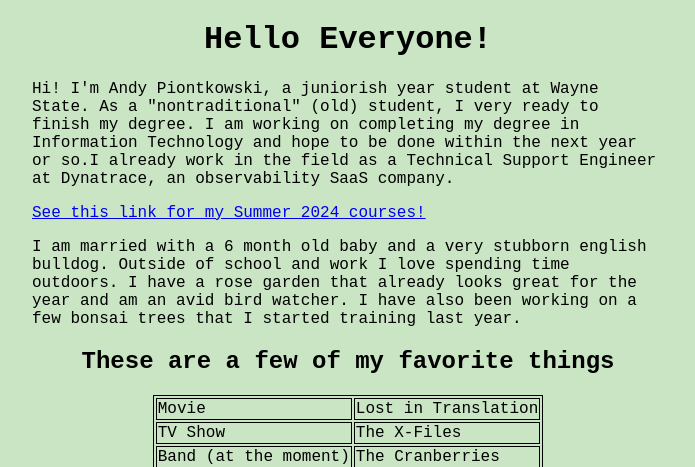
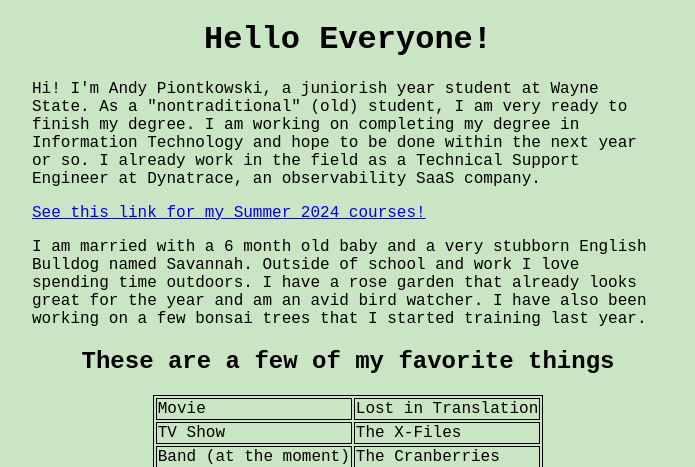
Before and after one commit to a-piontkowski/a-piontkowski, a plain HTML site: page index.html in a window 1280 px wide. Shown: the top 467 px of the page, without its empty margins (292-987 px from the left). Drawn offline with Linux system fonts and the light colour scheme.

Commit message:
Update index.html

```diff
--- a/index.html
+++ b/index.html
@@ -7,13 +7,13 @@
     </head>
     <body>
         <h1>Hello Everyone!</h1>
-        <p>Hi! I'm Andy Piontkowski, a juniorish year student at Wayne State. As a "nontraditional" (old) student, I very ready to finish my degree. I am working on completing my degree in Information Technology and hope to be done within the next year or so.I already work in the field as a Technical Support Engineer at Dynatrace, an observability SaaS company.
+        <p>Hi! I'm Andy Piontkowski, a juniorish year student at Wayne State. As a "nontraditional" (old) student, I am very ready to finish my degree. I am working on completing my degree in Information Technology and hope to be done within the next year or so. I already work in the field as a Technical Support Engineer at Dynatrace, an observability SaaS company.
         </p>
         <p>
             <a href="courses.html" target="_blank">See this link for my Summer 2024 courses!</a>
         </p>
         <p>
-            I am married with a 6 month old baby and a very stubborn english bulldog. Outside of school and work I love spending time outdoors. I have a rose garden that already looks great for the year and am an avid bird watcher. I have also been working on a few bonsai trees that I started training last year.
+            I am married with a 6 month old baby and a very stubborn English Bulldog named Savannah. Outside of school and work I love spending time outdoors. I have a rose garden that already looks great for the year and am an avid bird watcher. I have also been working on a few bonsai trees that I started training last year.
         </p>
         <h2>These are a few of my favorite things</h2>
         <table>
```
